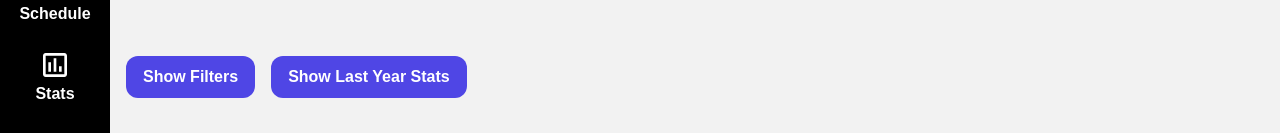
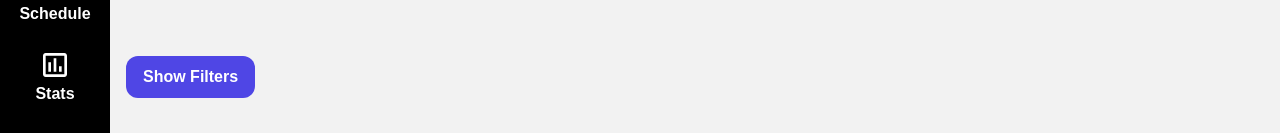
Before and after one commit to bwolfe53144/fantasy_bowling_frontend, a React (Vite) app: page /players in a window 1280 px wide. Shown: the part 187-320 px from the top of the page. Built offline with nearby package versions, Linux system fonts and the light colour scheme; no server answers.

Commit message:
Removed extra button from players.jsx

```diff
--- a/src/pages/Players.jsx
+++ b/src/pages/Players.jsx
@@ -244,9 +244,6 @@ const Players = () => {
           <button className="playerButton" style={buttonStyle} onClick={() => setShowFilters(prev => !prev)}>
             {showFilters ? "Hide Filters" : "Show Filters"}
           </button>
-          <button className="playerButton" style={buttonStyle} onClick={() => setShowLYStats(prev => !prev)}>
-            {showLYStats ? "Hide Last Year Stats" : "Show Last Year Stats"}
-          </button>
         </div>
 
         {showFilters && (
```
